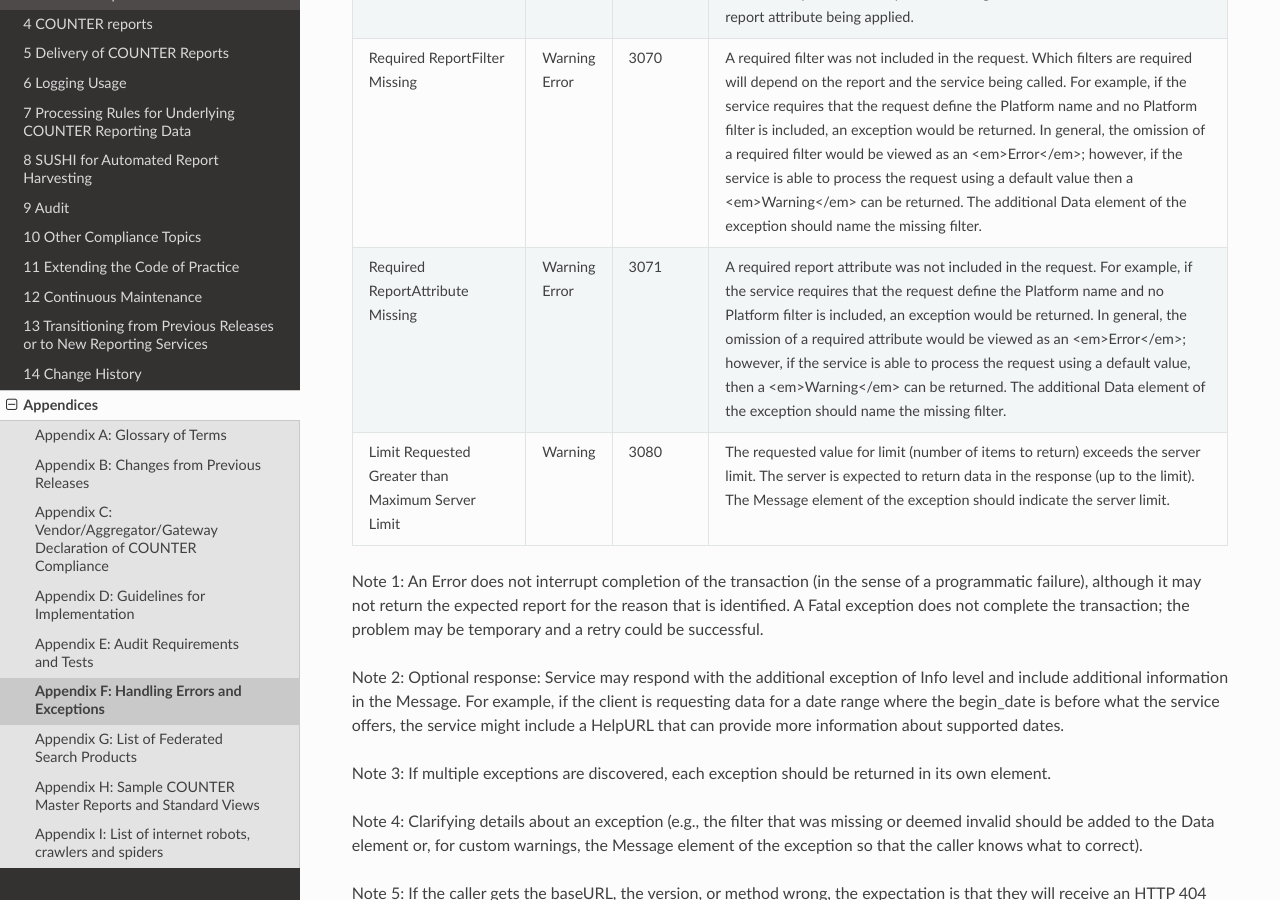
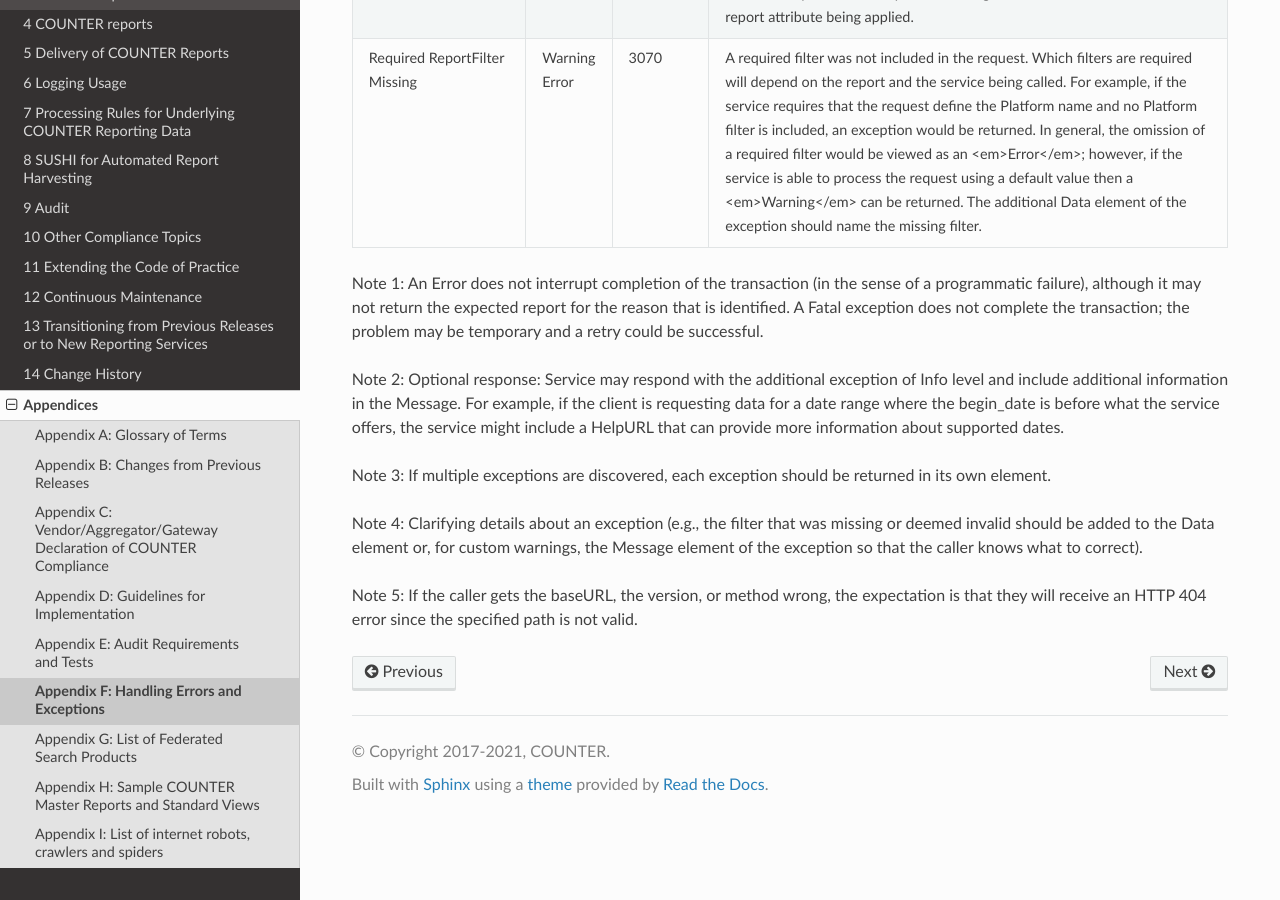
Before and after one commit to Project-Counter/cop5, a Sphinx documentation site: the page built from source/appendices/f-handling-errors-and-exceptions.rst, in a window 1280 px wide and 900 px high, scrolled down 3760 px. Built offline with Sphinx 7.4.7 and the Read the Docs theme 2.0.0, drawn with Linux system fonts in a browser that asks for light colours.

Commit message:
Remove Exceptions 3071 and 3080

```diff
--- a/source/appendices/f-handling-errors-and-exceptions.rst
+++ b/source/appendices/f-handling-errors-and-exceptions.rst
@@ -214,17 +214,6 @@ Table F.1 (below): Exceptions
      - 3070
      - A required filter was not included in the request. Which filters are required will depend on the report and the service being called. For example, if the service requires that the request define the Platform name and no Platform filter is included, an exception would be returned. In general, the omission of a required filter would be viewed as an <em>Error</em>; however, if the service is able to process the request using a default value then a <em>Warning</em> can be returned. The additional Data element of the exception should name the missing filter.
 
-   * - Required ReportAttribute Missing
-     - Warning\ |br|\ |lb|
-       Error
-     - 3071
-     - A required report attribute was not included in the request. For example, if the service requires that the request define the Platform name and no Platform filter is included, an exception would be returned. In general, the omission of a required attribute would be viewed as an <em>Error</em>; however, if the service is able to process the request using a default value, then a <em>Warning</em> can be returned. The additional Data element of the exception should name the missing filter.
-
-   * - Limit Requested Greater than Maximum Server Limit
-     - Warning
-     - 3080
-     - The requested value for limit (number of items to return) exceeds the server limit. The server is expected to return data in the response (up to the limit). The Message element of the exception should indicate the server limit.
-
 Note 1: An Error does not interrupt completion of the transaction (in the sense of a programmatic failure), although it may not return the expected report for the reason that is identified. A Fatal exception does not complete the transaction; the problem may be temporary and a retry could be successful.
 
 Note 2: Optional response: Service may respond with the additional exception of Info level and include additional information in the Message. For example, if the client is requesting data for a date range where the begin_date is before what the service offers, the service might include a HelpURL that can provide more information about supported dates.
```
